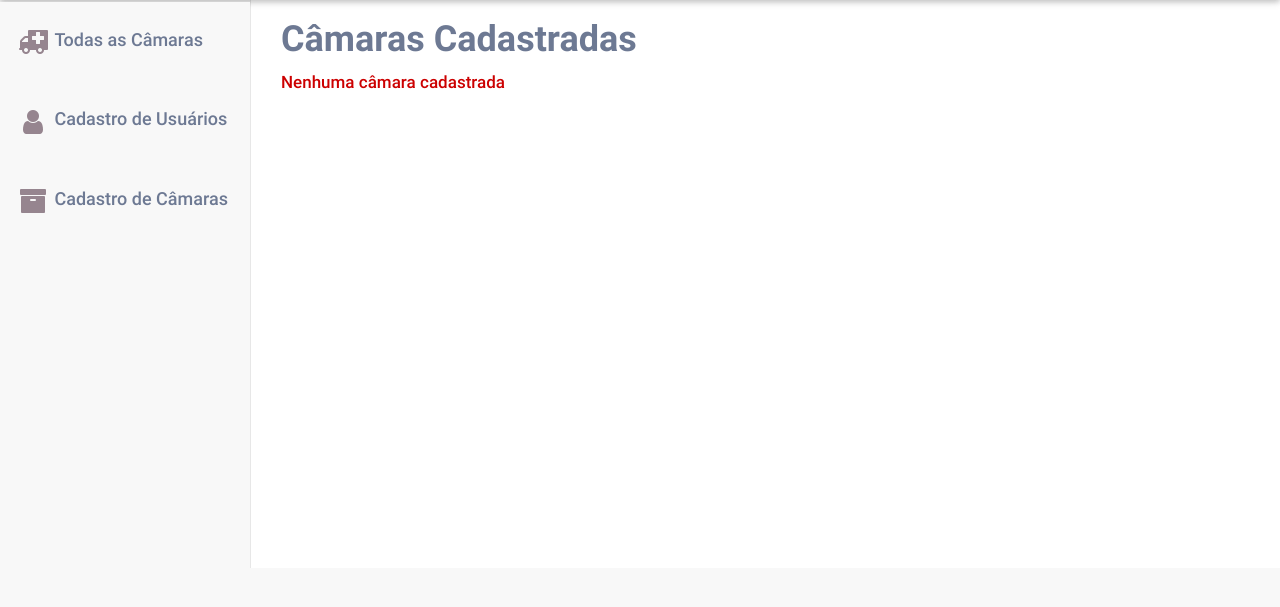
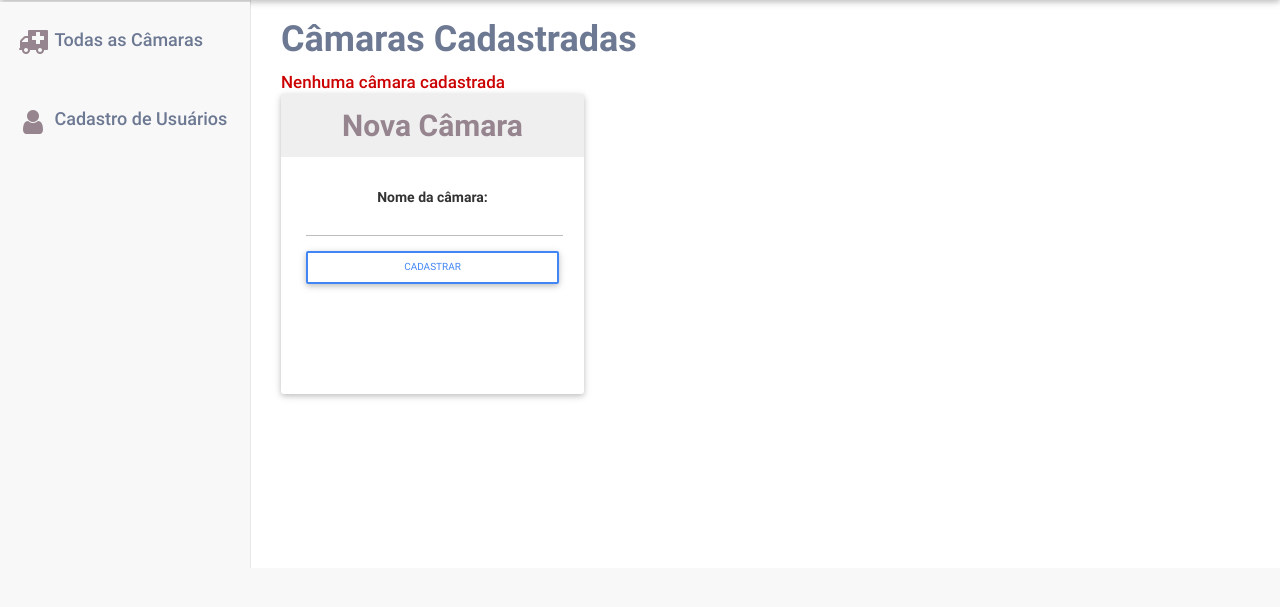
Before and after one commit to TransportadoraOrgaos/pi2-transport_orgaos, a Django app: page / in a window 1280 px wide. Shown: the part 96-703 px from the top of the page. Run offline with Django 3.2, Linux system fonts and the light colour scheme; data that the repository does not hold is empty; some libraries are stand-ins or nearby versions.

Commit message:
Novo método para cadastrar uma câmara
- Agora um card é disponibilizado ao final da lista de câmara com um form para inserir o nome da nova câmara

```diff
--- /dev/null
+++ b/transportadora_orgaos/camara/templates/modules/module_camara_cadastro.html
@@ -0,0 +1,28 @@
+<div class="col-md-4">
+		<div class="card card-height-camara">
+			<div class="card-body">
+				<center>
+					<h2 id="camara-name" class="card-title title-modules-report"><strong>Nova Câmara</strong></h2>
+					<i class="fa fa-plus-circle fa-5x" style="font-size:30px;display:none;"></i>
+					<form class="form-sign" method="POST">
+							{% csrf_token %}
+							<div class="row">
+								<div class="col-md-12">
+									<div class="form-group">
+										<label>Nome da câmara: </label>
+											{{ form.name }}
+									</div>
+								</div>
+									<span class="error-message">{{ response_dict.error_message }}</span>
+									<span class="error-message">{{ response_dict.message }}</span>
+								<div class="col-md-12">
+									<div class="form-group">
+										<button class="btn btn-outline-primary btn-block" onclick="this.disabled=true;this.value='Submitting...'; this.form.submit();">Cadastrar</button>
+									</div>
+								</div>
+							</div>
+						</form>
+				</center>
+			</div>
+		</div>
+	</div>
--- a/transportadora_orgaos/camara/templates/page_camaras_list.html
+++ b/transportadora_orgaos/camara/templates/page_camaras_list.html
@@ -70,6 +70,7 @@
                         </div>
                     </div>
                 {% endfor %}
+                    {% include "modules/module_camara_cadastro.html" %}
                 </div>
             </div>
         </div>
--- a/transportadora_orgaos/camara/urls.py
+++ b/transportadora_orgaos/camara/urls.py
@@ -4,6 +4,5 @@ from . import views
 
 urlpatterns = [
 	 url(r'^camaras_list/$', views.camara_list, name='listar_camaras'),
-	 url(r'^camaras_cadastro/$', views.camara_cadastro, name='camaras_cadastro'),
 	 url(r'^camara_delete/(?P<camara_name>.*)$', views.camara_delete, name='camara_delete')
 ]
--- a/transportadora_orgaos/camara/views.py
+++ b/transportadora_orgaos/camara/views.py
@@ -14,28 +14,24 @@ class CamaraForm(ModelForm):
 def camara_list(request, template_name='page_camaras_list.html'):
 	url = "https://transports-rest-api.herokuapp.com/boxes"
 	headers = {'content-type': 'application/json'}
+	payload = ""
 
 	camaras = requests.request("GET", url, headers=headers)
 	camaras_dict = camaras.json()['boxes']
 
-	return render(request, template_name, {'camaras_dict':camaras_dict})
-
-def camara_cadastro(request, template_name='page_camara_cadastro.html'):
 	form = CamaraForm(request.POST or None)
 
 	if form.is_valid():
-
-		headers = {'content-type': 'application/json'}
-		payload = ""
 		url = "https://transports-rest-api.herokuapp.com/box/" + form.cleaned_data['name']
 		response = requests.post(url, data=payload, headers=headers)
 
 		if 'error_message' in response.json():
 			response_dict = response.json()
-			return render(request, template_name, {'form': form, 'response_dict': response_dict})
+			return render(request, template_name, {'form': form, 'response_dict': response_dict, 'camaras_dict':camaras_dict})
 		else:
 			return redirect('camara:listar_camaras')
-	return render(request, template_name, {'form': form})
+	return render(request, template_name, {'camaras_dict':camaras_dict, 'form':form})
+
 
 def camara_delete(request, camara_name, template_name="page_camaras_list.html"):
 
@@ -46,8 +42,4 @@ def camara_delete(request, camara_name, template_name="page_camaras_list.html"):
 	url = "https://transports-rest-api.herokuapp.com/box/" + camara_name
 	response = requests.request("DELETE", url, data=payload, headers=headers)
 
-	#Retornar todas as câmaras após a deleção da câmara específica
-	url = "https://transports-rest-api.herokuapp.com/boxes"
-	camaras_dict = requests.request("GET", url, headers=headers).json()['boxes']
-
-	return render(request, template_name, {'camaras_dict':camaras_dict})
+	return redirect('camara:listar_camaras')
--- a/transportadora_orgaos/static/css/main.css
+++ b/transportadora_orgaos/static/css/main.css
@@ -139,6 +139,7 @@ p{
 
 .btn{
     font-size: 10px !important;
+    box-shadow: 0 !important;
 }
 
 body.modal-open {
--- a/transportadora_orgaos/templates/base.html
+++ b/transportadora_orgaos/templates/base.html
@@ -63,9 +63,7 @@
                             <li>
                                 <a href="{% url 'usuario:cadastro' %}"><i class="fa fa-user fa-2x fa-fw fa-side-bar"></i> <span class="text-sidebar">Cadastro de Usuários</span></a>
                             </li>
-                            <li>
-                                <a href='{% url "camara:camaras_cadastro" %}'><i class="fa fa-archive fa-2x fa-fw fa-side-bar"></i> <span class="text-sidebar">Cadastro de Câmaras</span></a>
-                            </li>
+
                         </ul>
                     </div>
                     <!-- /.sidebar-collapse -->
```
Also changed, not shown: transportadora_orgaos/camara/templates/page_camara_cadastro.html (deleted, +0 -38 lines).
